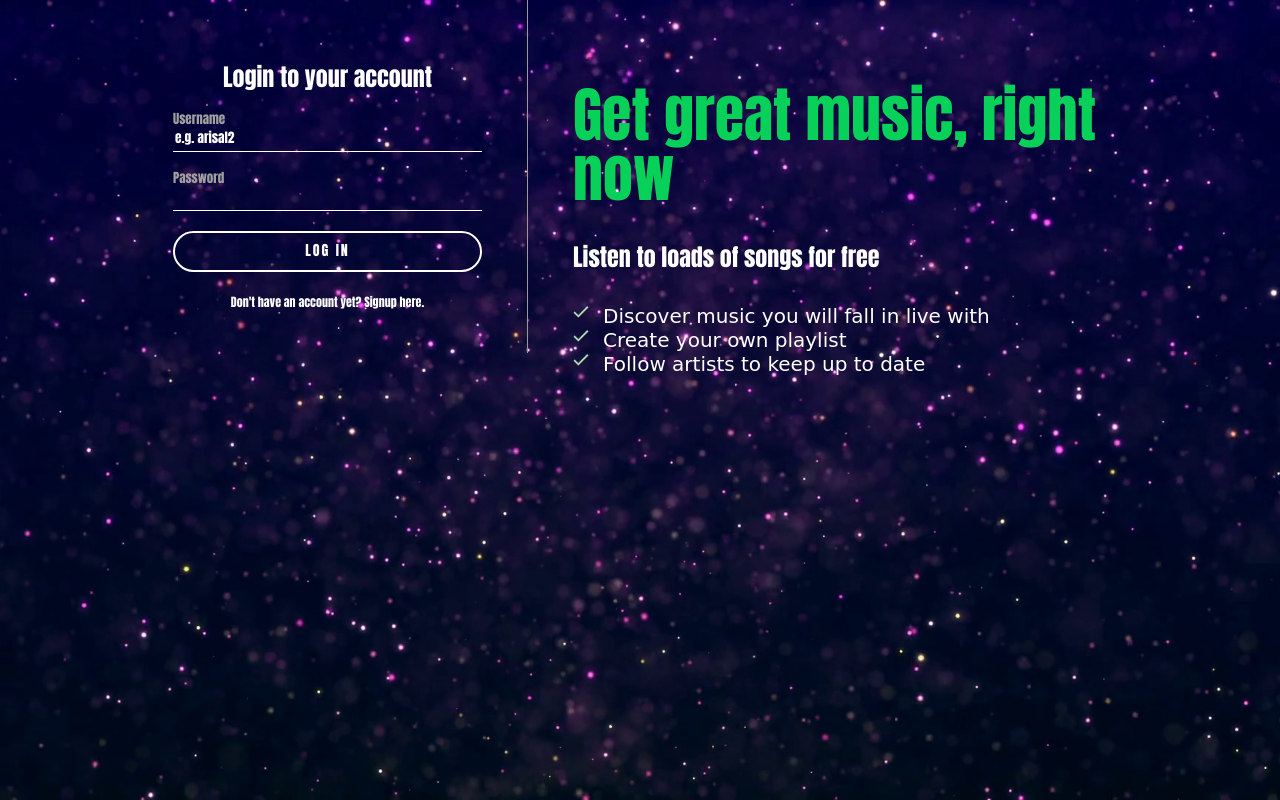
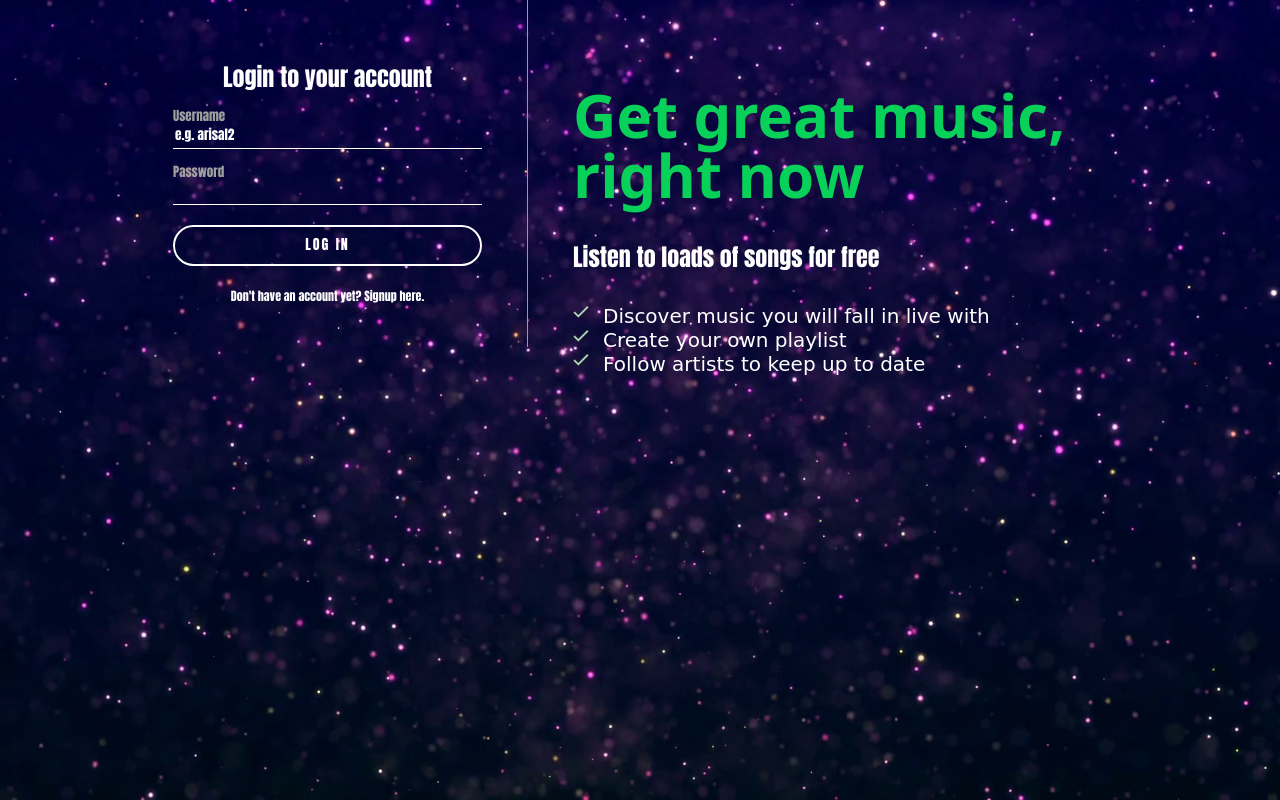
Before and after one commit to arisal2/Like-Spotify, a PHP site: page /register.php in a window 1280 px wide. Run offline with PHP 8.4, Linux system fonts and the light colour scheme; data that the repository does not hold is empty; a stand-in replaces the project's code that opens the database connection.

Commit message:
Added display block for input container

```diff
--- a/assets/css/register.css
+++ b/assets/css/register.css
@@ -77,6 +77,7 @@ html, body{
 #inputContainer label{
     color: #a0a0a0;
     font-size: 13px;
+    display: block;
     margin-top: 15px;
 }
 
@@ -118,7 +119,7 @@ html, body{
 }
 
 #loginText h1{
-    font-family: Impact, Haettenschweiler, 'Arial Narrow Bold', sans-serif;
+    font-family: 'Segoe UI', Tahoma, Geneva, Verdana, sans-serif;
     color: #07d159;
     font-size: 60px;
     font-weight: bold;
```
